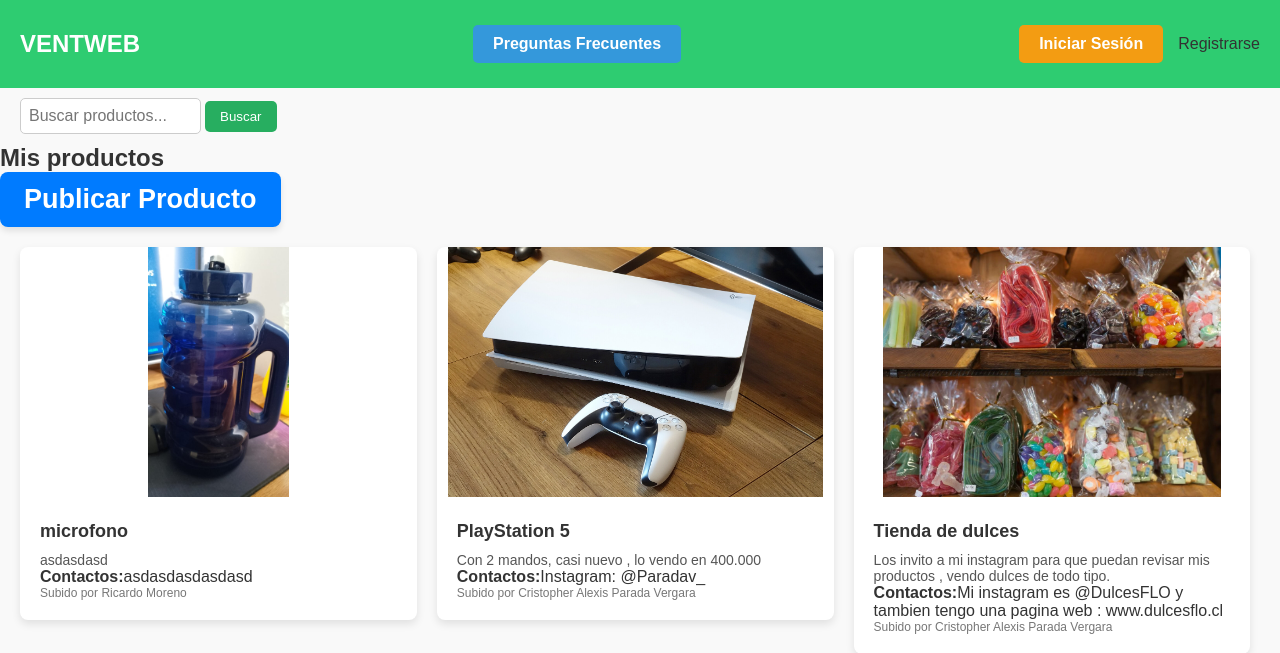
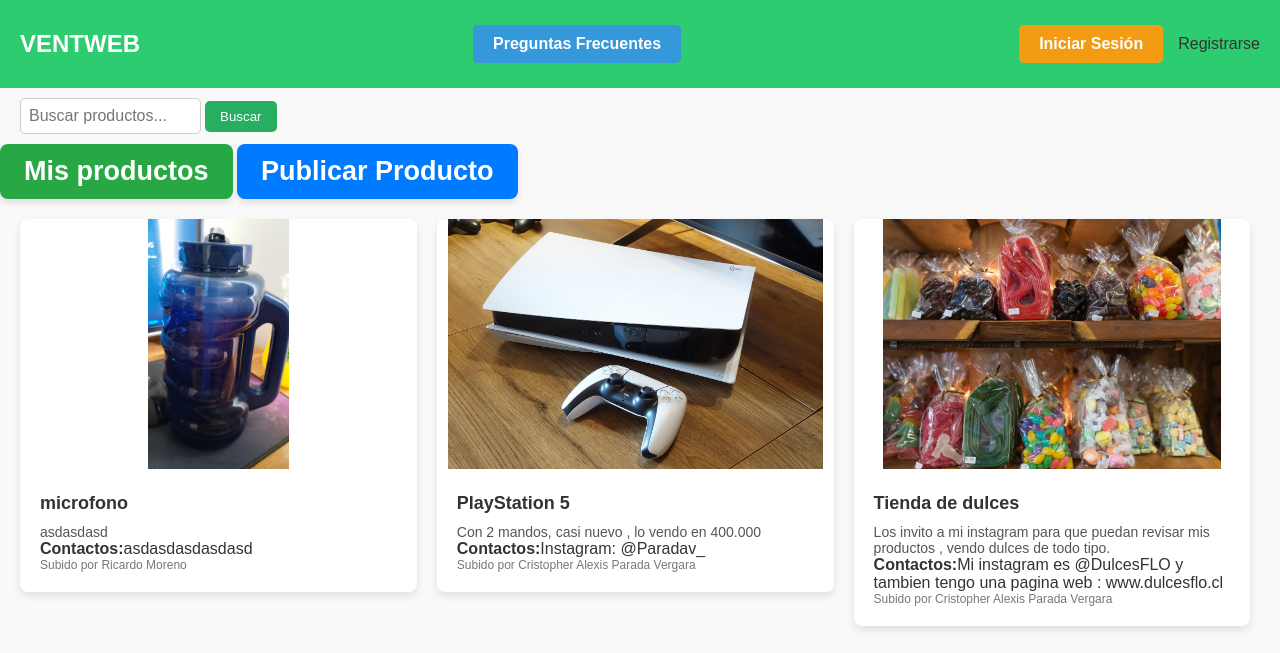
Before and after one commit to TheRemG/2024_2_MA_CAPSTONE_009D_GRUPO_06, a Django app: template Fase 2/Evidencias Proyecto/Evidencias de sistema/capstoneweb/capstoneweb/ventweb/templates/index.html in a window 1280 px wide. Shown: the top 653 px of the page. Run offline with Django 5.2, Linux system fonts and the light colour scheme; the template is opened without the code that fills it: values that come from a table or form of the project are taken from there, others are empty; data comes from the database, SQL or seed files in the repository; both versions use the stored data as it was after the commit.

Commit message:
Add files via upload

```diff
--- a/Fase 2/Evidencias Proyecto/Evidencias de sistema/capstoneweb/capstoneweb/ventweb/static/css/index.css
+++ b/Fase 2/Evidencias Proyecto/Evidencias de sistema/capstoneweb/capstoneweb/ventweb/static/css/index.css
@@ -6,9 +6,15 @@
 }
 
 body {
-    font-family: Arial, sans-serif;
-    background-color: #f9f9f9;
-    color: #333;
+  flex-direction: column;  /* Organiza el contenido en columnas */
+  min-height: 100vh; /* Asegura que el cuerpo ocupe al menos el 100% de la altura de la ventana */
+  font-family: Arial, sans-serif;
+  background-color: #f9f9f9;
+  color: #333;
+}
+
+main {
+    flex: 1; /* Esto hace que el main ocupe todo el espacio disponible entre el header y el footer */
 }
 
 header nav {
@@ -138,6 +144,8 @@ footer {
     width: 100%;
     padding: 20px;
     box-sizing: border-box;
+    position: relative; /* Asegura que el footer se posicione correctamente al final */
+
   }
 
   .footer-container {
@@ -239,3 +247,27 @@ a {
   #user-info .btn:last-child:hover {
     background-color: #8e44ad; /* Color de fondo al pasar el mouse */
   }
+/* Estilos para el botón "Mis Productos" */
+.btn-productos {
+  display: inline-block; /* Hace que el enlace se comporte como un bloque en línea */
+  text-decoration: none; /* Elimina el subrayado del enlace */
+  font-size: 18px; /* Tamaño del texto */
+  font-weight: bold; /* Texto en negrita */
+  color: #ffffff; /* Color del texto */
+  background-color: #28a745; /* Fondo verde */
+  padding: 12px 24px; /* Espaciado interno */
+  border-radius: 8px; /* Bordes redondeados */
+  box-shadow: 0px 4px 6px rgba(0, 0, 0, 0.1); /* Sombra suave */
+  transition: background-color 0.3s, transform 0.2s; /* Transición suave para fondo y transformación */
+  text-align: center; /* Centra el texto dentro del botón */
+  cursor: pointer; /* Cambia el cursor a mano cuando pasa sobre el botón */
+}
+
+.btn-productos:hover {
+  background-color: #218838; /* Cambia a un verde más oscuro cuando se pasa el ratón */
+  transform: translateY(-3px); /* Eleva ligeramente el botón */
+}
+
+.btn-productos:active {
+  transform: translateY(1px); /* Efecto de presión cuando se hace clic */
+}
--- a/Fase 2/Evidencias Proyecto/Evidencias de sistema/capstoneweb/capstoneweb/ventweb/static/css/subir_imagen.css
+++ b/Fase 2/Evidencias Proyecto/Evidencias de sistema/capstoneweb/capstoneweb/ventweb/static/css/subir_imagen.css
@@ -15,8 +15,6 @@ div {
     background-color: #ffffff;
     padding: 30px;
     border-radius: 10px;
-    box-shadow: 0px 4px 6px rgba(0, 0, 0, 0.1); /* Sombra sutil */
-    width: 100%;
     max-width: 500px; /* Tamaño máximo del formulario */
 }
 
```
Also changed, not shown: Fase 2/Evidencias Proyecto/Evidencias de sistema/capstoneweb/capstoneweb/db.sqlite3, Fase 2/Evidencias Proyecto/Evidencias de sistema/capstoneweb/capstoneweb/img/static/img/1366_2000_SkK75kJ.jpg (added).
